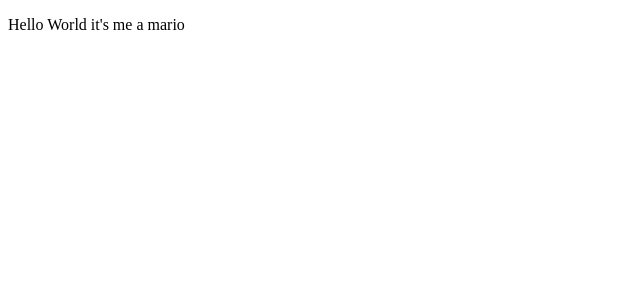
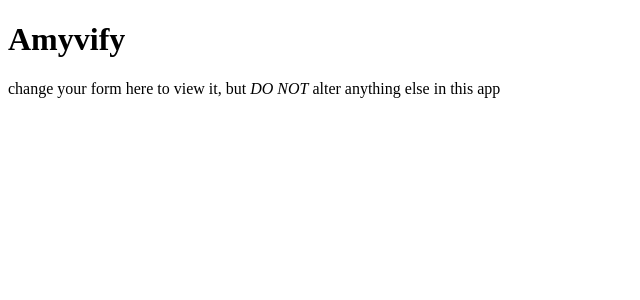
Before and after one commit to AndrewFan0408/Atelier, a React app: page / in a window 1280 px wide. Shown: the top 300 px of the page, without its empty margins (0-640 px from the left). Built offline with nearby package versions, Linux system fonts and the light colour scheme; the HTML template or start-up script is replaced by a standard one.

Commit message:
added everyone's components and ability to render component

```diff
--- a/client/src/components/App.jsx
+++ b/client/src/components/App.jsx
@@ -1,7 +1,23 @@
 import React from 'react';
+import Overview from './Overview';
+import QandA from './Q&A';
+import RandR from './R&R';
+import RelatedItems from './RelatedItems';
 
 const App = () => {
-  return <div><p>Hello World it's me a mario</p></div>
+  const [form, setForm] = React.useState(<div id="blank"><p>change your form here to view it, but <em>DO NOT</em> alter anything else in this app</p></div>);
+
+  //FILL IN YOUR COMPONENT BELOW
+  React.useEffect(() => {
+    // setForm(<FILL_ME_IN />);
+  }, [])
+
+  return (
+    <div>
+      <h1>Amyvify</h1>
+      <>{form}</>
+    </div>
+  )
 };
 
 export default App;
--- /dev/null
+++ b/client/src/components/Overview.jsx
@@ -0,0 +1,11 @@
+import React from 'react';
+
+const Overview = () => {
+  return (
+    <div id="overview">
+      <p>This is the overview component</p>
+    </div>
+  )
+};
+
+export default Overview;
--- /dev/null
+++ b/client/src/components/Q&A.jsx
@@ -0,0 +1,11 @@
+import React from 'react';
+
+const QandA = () => {
+  return (
+    <div id="QandA">
+      <p>This is the QandA component</p>
+    </div>
+  )
+};
+
+export default QandA;
--- /dev/null
+++ b/client/src/components/R&R.jsx
@@ -0,0 +1,11 @@
+import React from 'react';
+
+const RandR = () => {
+  return (
+    <div id="RandR">
+      <p>This is the RandR component</p>
+    </div>
+  )
+};
+
+export default RandR;
--- /dev/null
+++ b/client/src/components/RelatedItems.jsx
@@ -0,0 +1,11 @@
+import React from 'react';
+
+const RelatedItems = () => {
+  return (
+    <div id="RelatedItems">
+      <p>This is the RelatedItems component</p>
+    </div>
+  )
+};
+
+export default RelatedItems;
```
